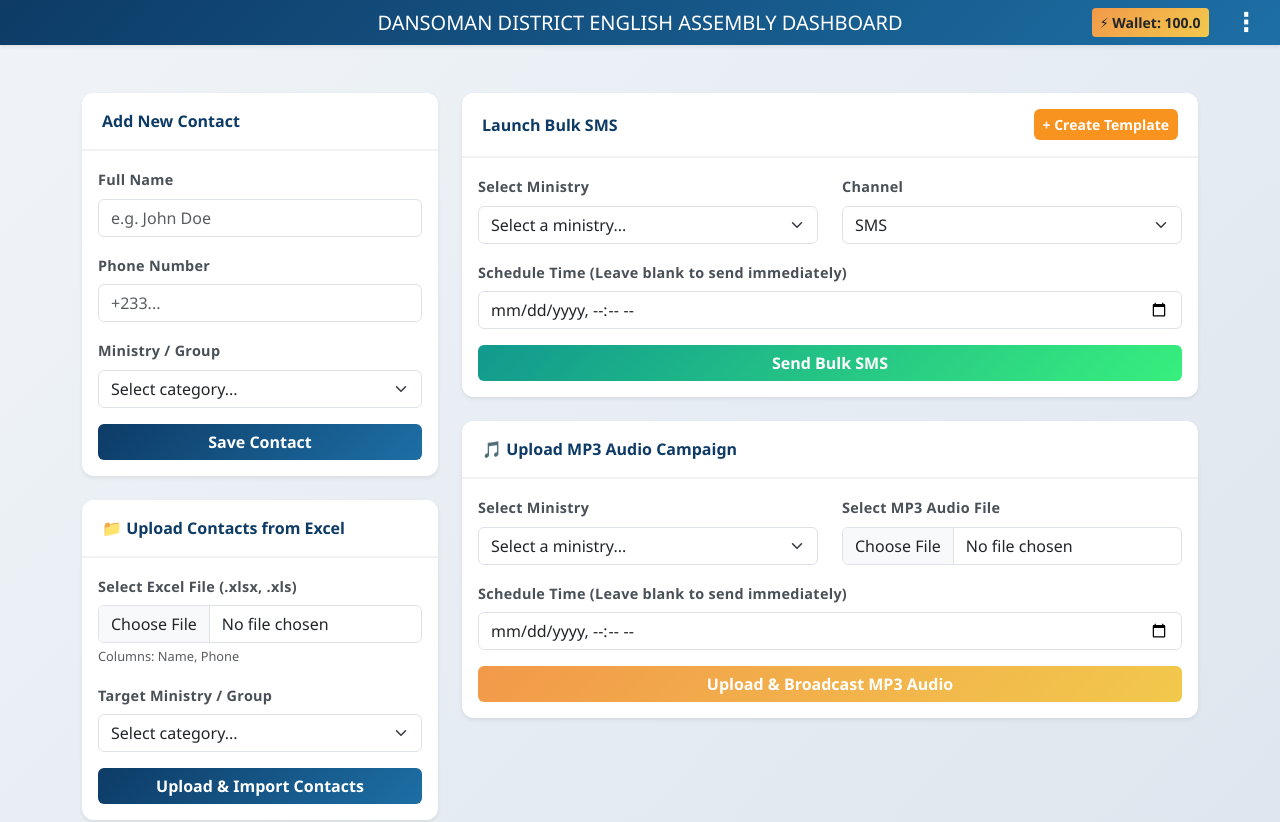
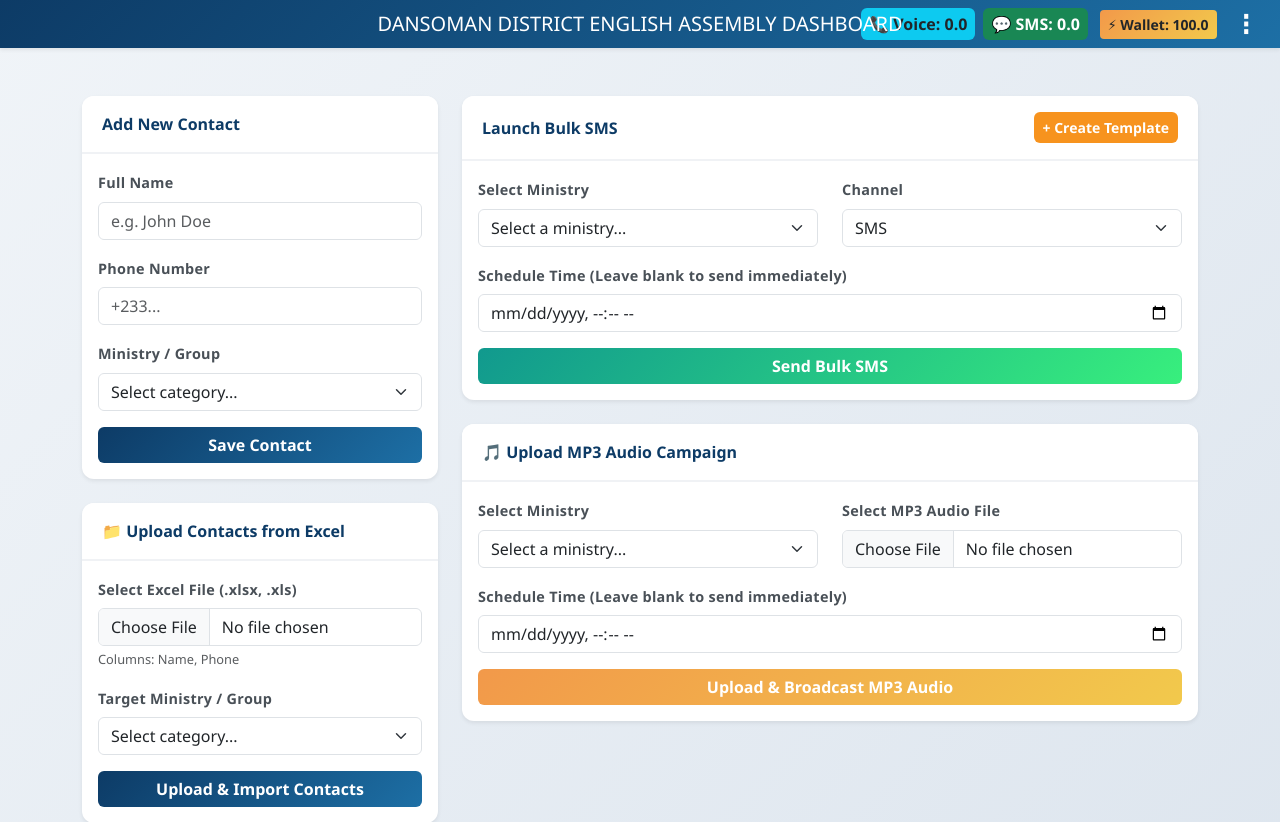
Before and after one commit to kwesidompreh53-png/stem-messaging-app, a Flask app: page / in a window 1280 px wide. Shown: the top 822 px of the page. Run offline with Flask 3, Linux system fonts and the light colour scheme; a user stored in the database is signed in; data comes from the database, SQL or seed files in the repository; data that the repository does not hold is empty; some libraries are stand-ins or nearby versions.

Commit message:
Add Voice and SMS purchased badges to dashboard header

```diff
--- a/app.py
+++ b/app.py
@@ -331,6 +331,7 @@ def payment_callback():
         flash('An error occurred while verifying the payment.', 'danger')
         return redirect(url_for('wallet_history'))
 
+
 @app.route('/')
 @login_required
 def dashboard():
@@ -339,7 +340,12 @@ def dashboard():
     templates = Template.query.filter_by(user_id=current_user.id).order_by(Template.updated_at.desc()).all()
     groups = db.session.query(Contact.group_name.distinct()).all()
     group_list = [g[0] for g in groups if g[0]]
-    return render_template('index.html', contacts=contacts, logs=logs, templates=templates, groups=group_list, balance=current_user.balance)
+
+    # Calculate total voice and SMS plans/points purchased
+    voice_total = db.session.query(db.func.sum(BundleHistory.cost)).filter_by(user_id=current_user.id, bundle_type='Voice').scalar() or 0.0
+    sms_total = db.session.query(db.func.sum(BundleHistory.cost)).filter_by(user_id=current_user.id, bundle_type='SMS').scalar() or 0.0
+
+    return render_template('index.html', contacts=contacts, logs=logs, templates=templates, groups=group_list, balance=current_user.balance, voice_total=voice_total, sms_total=sms_total)
 
 @app.route('/add-contact-web', methods=['POST'])
 @login_required
--- a/templates/index.html
+++ b/templates/index.html
@@ -74,10 +74,20 @@
                 DANSOMAN DISTRICT ENGLISH ASSEMBLY DASHBOARD
             </span>
 
-            <!-- Right side: Wallet & Menu -->
-            <div class="d-flex align-items-center ms-auto">
+            <!-- Right side: Voice, SMS, Wallet & Menu -->
+            <div class="d-flex align-items-center ms-auto gap-2">
+                <!-- Voice Purchased Badge -->
+                <span class="badge bg-info text-dark fw-bold px-2 py-2 fs-6">
+                    📞 Voice: {{ voice_total }}
+                </span>
+
+                <!-- SMS Purchased Badge -->
+                <span class="badge bg-success text-white fw-bold px-2 py-2 fs-6">
+                    💬 SMS: {{ sms_total }}
+                </span>
+
                 <!-- Points Balance Badge -->
-                <a href="{{ url_for('buy_points') }}" class="btn btn-warning btn-sm me-3 fw-bold text-dark">
+                <a href="{{ url_for('buy_points') }}" class="btn btn-warning btn-sm fw-bold text-dark ms-1">
                     ⚡ Wallet: {{ current_user.balance }}
                 </a>
 
```
